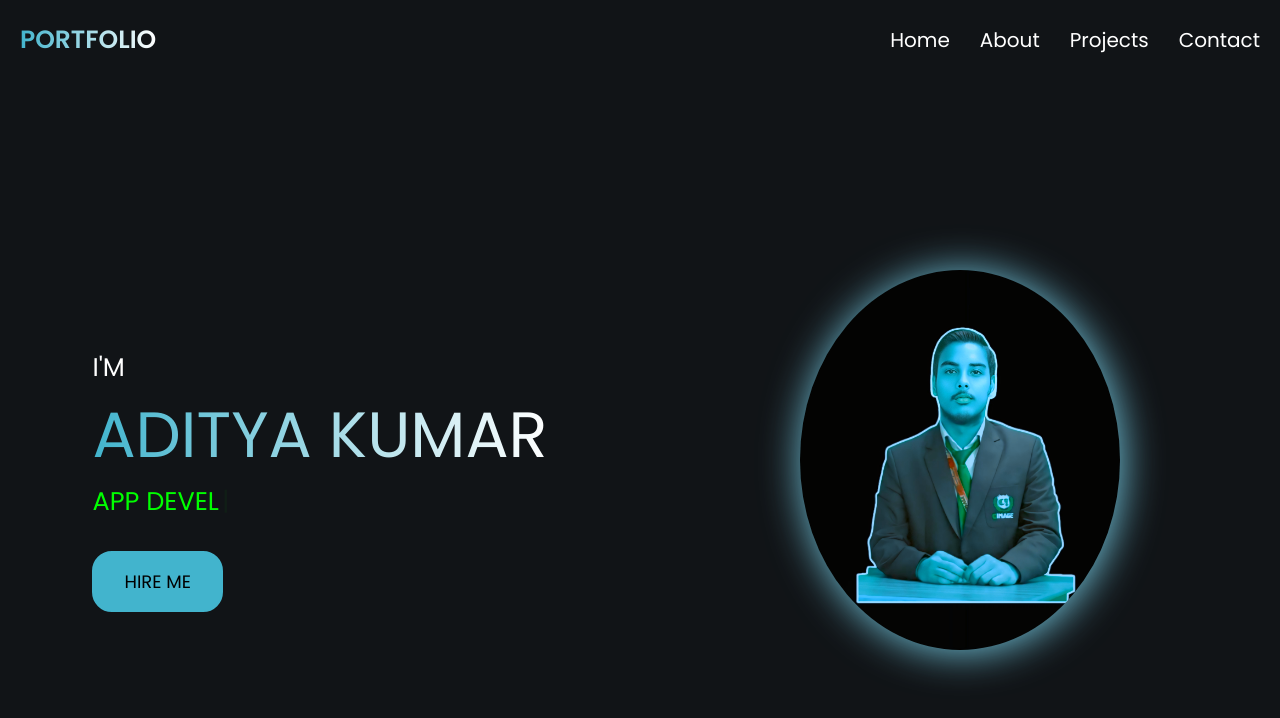
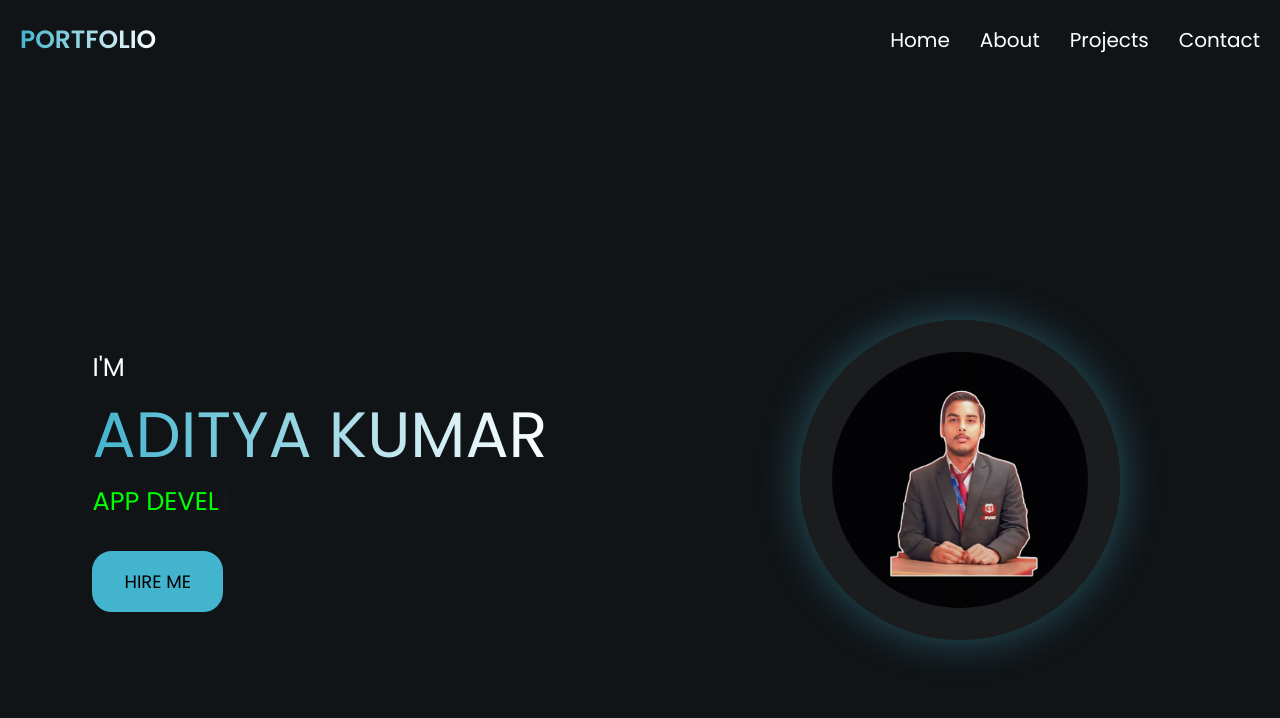
Before and after one commit to Aditya705070/1.AnimatedPortfolio, a React (Vite) app: page / in a window 1280 px wide. Shown: the top 718 px of the page. Built offline with nearby package versions, Linux system fonts and the light colour scheme.

Commit message:
Update Home.css

```diff
--- a/src/components/Home/Home.css
+++ b/src/components/Home/Home.css
@@ -14,21 +14,24 @@ overflow: hidden;
   align-items: center;
   color:white;
 }
-.righthome{
-  width: 50%;
-  height: 95vh;
+.righthome {
+  background: rgba(30,30,30,0.8);     /* Light black with some transparency */
+  border-radius: 50%;                 /* Makes the background circular */
+  width: 320px;                       /* Set your preferred size */
+  height: 320px;                      /* Set your preferred size */
   display: flex;
   justify-content: center;
   align-items: center;
-  filter:drop-shadow(2px 2px 20px rgba(116,201,225));
+  box-shadow: 0 0 40px rgba(66,180,205,0.4); /* Optional blue glow effect */
+  margin: auto;
 }
 
-.righthome img{
-  width: 50%;
-  height: 50%;         /* Add this line for equal width and height */
-  border-radius: 50%;  /* Add this line to make the image circular */
-  object-fit: cover;   /* Add this to ensure the image fills the circle properly */
-  filter: brightness(0.85) sepia(0.5) hue-rotate(165deg) saturate(2.8);
+.righthome img {
+  width: 80%;              /* Slightly smaller than the container */
+  height: 80%;             /* Maintain circular shape */
+  border-radius: 50%;
+  object-fit: cover;
+  filter: none;            /* Remove any color or hue filters */
 }
 
 
```
